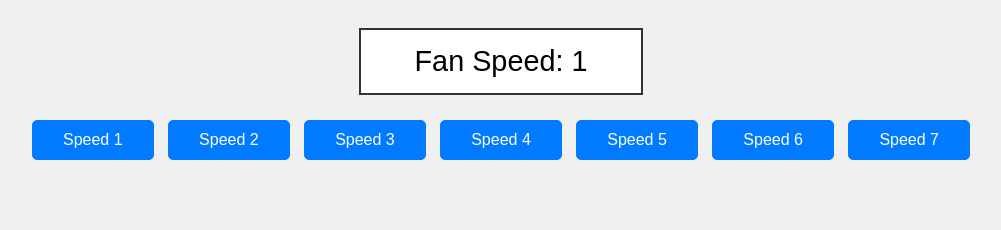
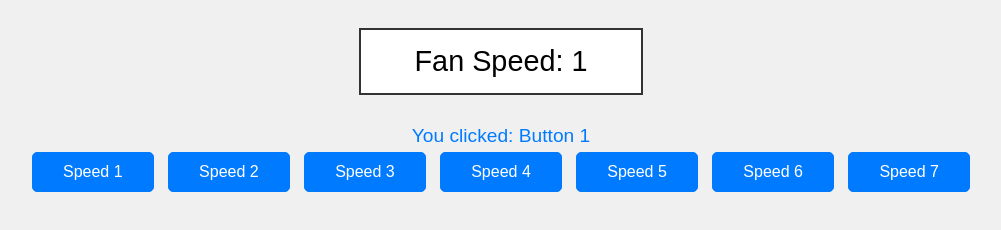
Before and after one commit to JSJeong-me/ControPanel, a plain HTML site: page index.html in a window 1280 px wide. Both pictures are taken after a click on the button "Speed 1". Shown: the whole page, without its empty margins (139-1140 px from the left). Drawn offline with Linux system fonts and the light colour scheme.

Commit message:
Add files via upload

```diff
--- a/index.html
+++ b/index.html
@@ -22,6 +22,11 @@
             border: 2px solid #333;
             background-color: #fff;
         }
+        #clicked-button {
+            margin-top: 10px;
+            font-size: 1.2em;
+            color: #007BFF;
+        }
         .speed-button {
             padding: 10px 30px;
             margin: 5px;
@@ -40,6 +45,7 @@
 </head>
 <body>
     <div id="display">Fan Speed: 0</div>
+    <div id="clicked-button">No button clicked yet</div>
     <div id="controls">
         <!-- Buttons for adjusting fan speed -->
         <button class="speed-button" data-number="1" onclick="setSpeed(1)">Speed 1</button>
@@ -59,6 +65,7 @@
          */
         function setSpeed(level) {
             const speedDisplay = document.getElementById('display');
+            const clickedButtonDisplay = document.getElementById('clicked-button');
 
             // Validate the speed level input
             if (level < 1 || level > 7) {
@@ -70,11 +77,11 @@
                 // Update display with the chosen speed level
                 speedDisplay.innerText = 'Fan Speed: ' + level;
 
+                // Update clicked button display
+                clickedButtonDisplay.innerText = 'You clicked: Button ' + level;
+
                 // Log information about the action performed
                 console.log('Setting fan speed to level ' + level);
-
-                // Placeholder for integrating actual hardware interaction logic
-                // Example: hardwareInterface.setFanSpeed(level);
 
             } catch (error) {
                 // Log error details for debugging
@@ -84,14 +91,6 @@
                 alert('There was an error setting the fan speed. Please try again.');
             }
         }
-
-        // Event listener to log button number on click
-        document.querySelectorAll('.speed-button').forEach(button => {
-            button.addEventListener('click', event => {
-                const buttonNumber = event.target.getAttribute('data-number');
-                console.log('Button Clicked: Button Number', buttonNumber);
-            });
-        });
     </script>
 </body>
 </html>
```
